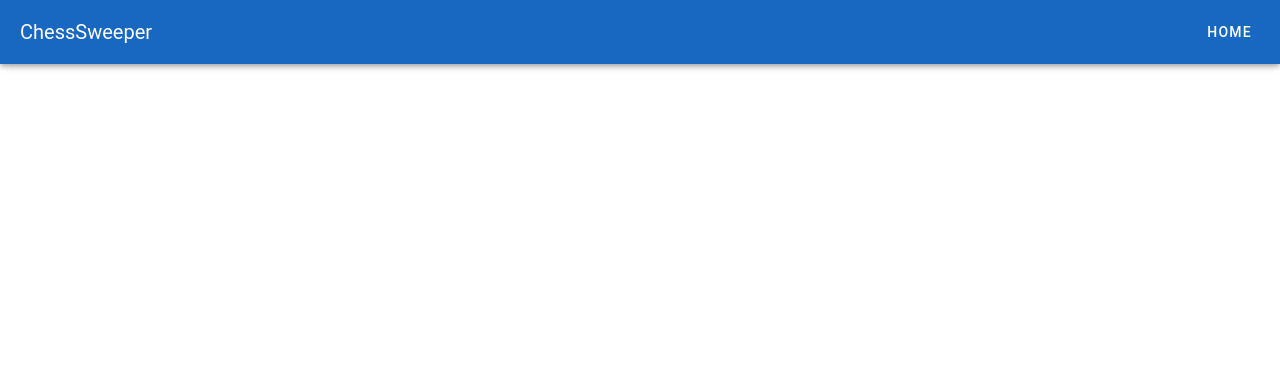
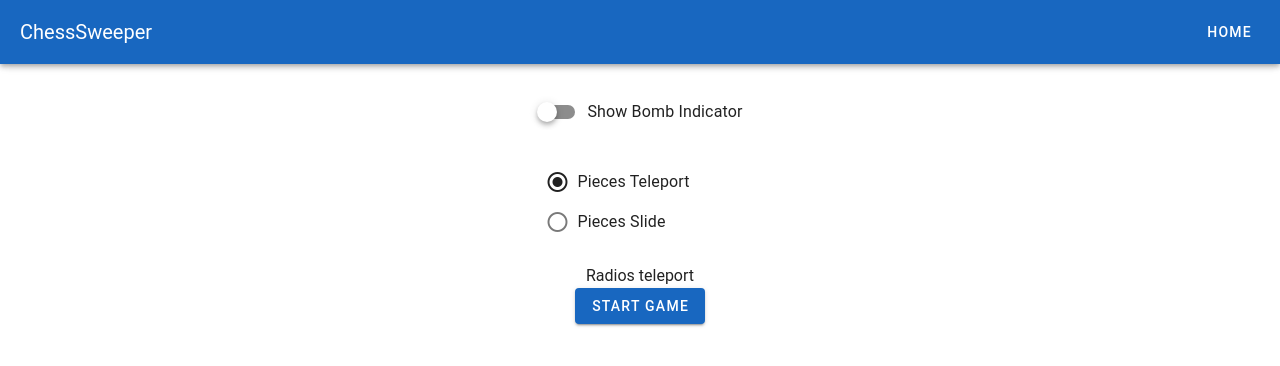
Before and after one commit to KorbinWeiler/ChessSweeper, a Nuxt app in the folder Frontend/: page /setupgame in a window 1280 px wide. Before the commit this address had no page. Shown: the top 366 px of the page. Built offline with nearby package versions, Linux system fonts and the light colour scheme.

Commit message:
Add setup game page with bomb indicator and movement options

```diff
--- /dev/null
+++ b/Frontend/app/pages/setupgame.vue
@@ -0,0 +1,38 @@
+<template>
+  <v-app>
+    <v-container class="pa-5" fluid fill-height>
+      <v-row align="center" justify="center" class="fill-height">
+        <v-col cols="auto" class="text-center">
+          <v-form>
+            <v-switch label="Show Bomb Indicator"></v-switch>
+            <v-radio-group class="setup-radios" v-model="radios">
+                <v-radio label="Pieces Teleport" value="teleport" />
+                <v-radio label="Pieces Slide" value="slide" />
+            </v-radio-group>
+            <p>Radios {{ radios }}</p>
+            <v-btn @click="startGame" color="primary" large>
+                start game
+            </v-btn>
+          </v-form>
+        </v-col>
+      </v-row>
+    </v-container>
+  </v-app>
+</template>
+
+<script setup>
+import { ref } from 'vue'
+import { useRouter } from 'vue-router'
+
+const radios = ref('teleport')
+const router = useRouter()
+const startGame = () => router.push('/game/1')
+</script>
+
+<style scoped>
+.setup-radios input[type="radio"] {
+  -webkit-appearance: radio;
+  appearance: auto;
+  pointer-events: auto;
+}
+</style>
```
Also changed, not shown: Frontend/nuxt.config.ts (+27 -0 lines).
